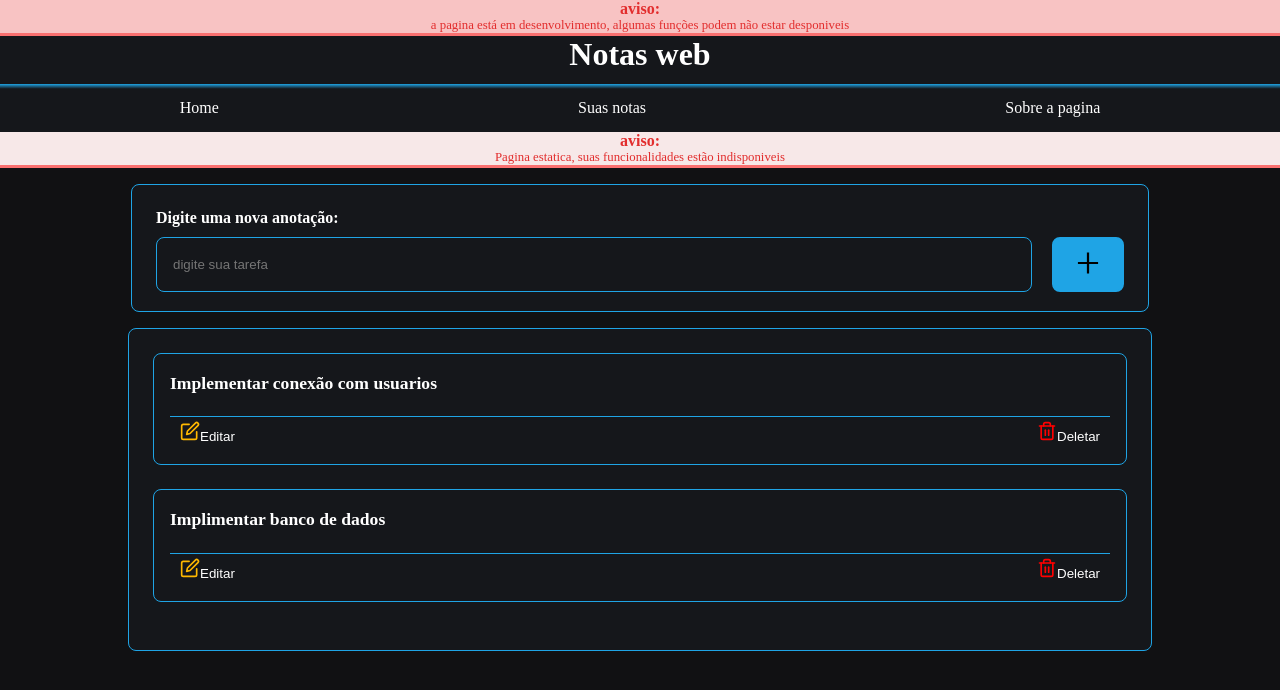
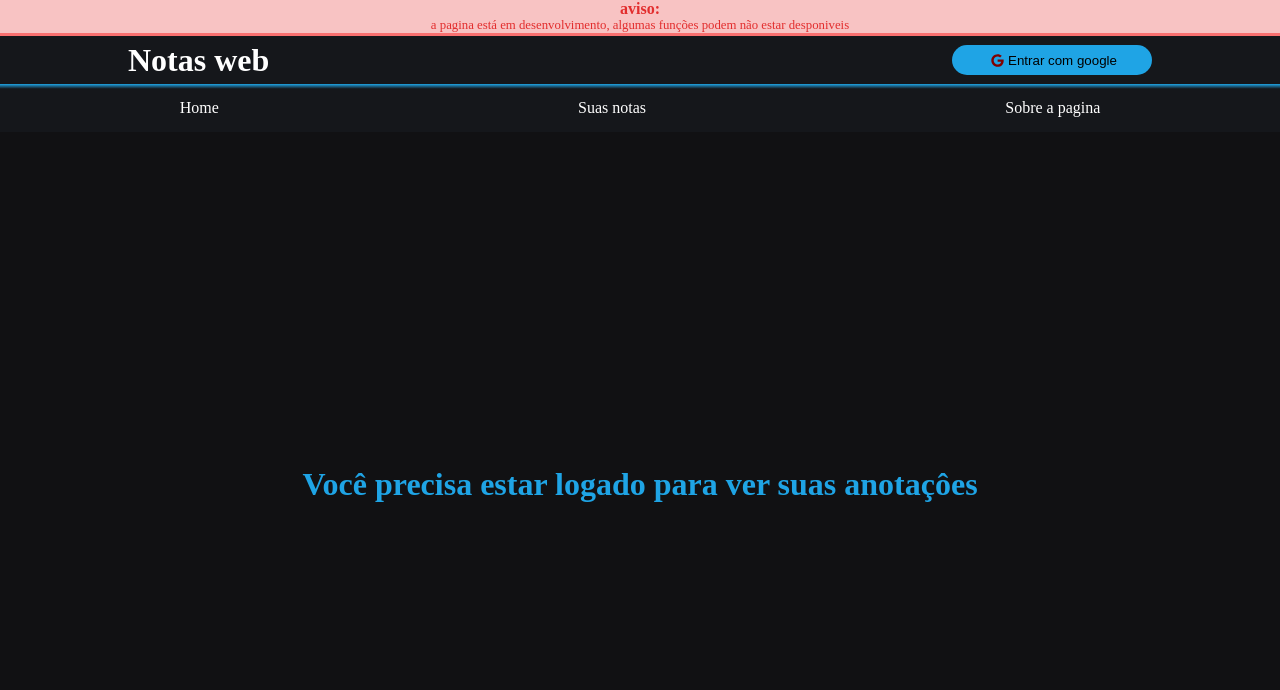
Before and after one commit to GBfds/notas_web, a Next.js app: page /notas in a window 1280 px wide. Shown: the top 690 px of the page. Built offline with nearby package versions, Linux system fonts and the light colour scheme; no server answers.

Commit message:
login com google

```diff
--- a/package.json
+++ b/package.json
@@ -11,12 +11,14 @@
   "dependencies": {
     "firebase": "^8.8.1",
     "next": "13.0.1",
+    "next-auth": "^4.16.4",
     "react": "18.2.0",
     "react-dom": "18.2.0",
     "react-icons": "^4.6.0",
     "sass": "^1.55.0"
   },
   "devDependencies": {
+    "@types/next-auth": "^3.15.0",
     "@types/node": "^18.11.9",
     "@types/react": "^18.0.24",
     "typescript": "^4.8.4"
--- a/src/components/Header/index.tsx
+++ b/src/components/Header/index.tsx
@@ -1,11 +1,14 @@
 import styles from "./styles.module.scss";
 import Link from "next/link";
+
+import { SingInButton } from "../SingInButton";
 
 export function Header(){
     return(
         <header className={styles.container}>
             <div>
                 <h1>Notas web</h1>
+                <SingInButton/>
 
             </div>
             <nav>
--- a/src/components/Header/styles.module.scss
+++ b/src/components/Header/styles.module.scss
@@ -9,9 +9,15 @@
     align-items: center;
 
     div{
+        display: flex;
+        flex-direction: row;
+        justify-content: space-between;
+        align-items: center;
+
         height: 3rem;
+        width: 80%;
         max-width: 1120px;
-        margin: 0 auto;
+        margin: 0 3rem;
     }
 
     nav{
--- /dev/null
+++ b/src/components/SingInButton/index.tsx
@@ -0,0 +1,34 @@
+import React from "react";
+import {useSession, signIn, signOut} from "next-auth/react";
+
+import styles from "./styles.module.scss";
+import {FaGoogle} from "react-icons/fa";
+import { FiXCircle } from "react-icons/fi";
+
+
+export function SingInButton(){
+
+    const {data: session} = useSession();
+
+
+    return session ? (
+        <button
+        type="button"
+        className={styles.singInButton}
+        onClick={() => signOut()}
+        >
+            <FaGoogle size={13} color="red"/>
+            Bem vindo!
+            <FiXCircle size={20}/>
+        </button>
+    ) : (
+        <button
+        type="button"
+        className={styles.singOutButton}
+        onClick={()=> signIn()}
+        >
+            <FaGoogle size={13}/>
+            Entrar com google
+        </button>
+    )
+}
--- /dev/null
+++ b/src/components/SingInButton/styles.module.scss
@@ -0,0 +1,16 @@
+.singInButton, .singOutButton{
+    width: 200px;
+    height: 30px;
+    border: 0;
+    border-radius: 15px;
+    background-color: var(--blue-900);
+    display: flex;
+    flex-direction: row;
+    justify-content: center;
+    align-items: center;
+
+    svg{
+        color: rgb(128, 0, 0);
+        margin:0 4px;
+    }
+}
--- a/src/pages/notas/index.tsx
+++ b/src/pages/notas/index.tsx
@@ -1,12 +1,17 @@
 import styles from "./styles.module.scss";
+
 import { StaticPage } from "../../components/StaticPage";
+import { useSession } from "next-auth/react";
 
 import {useState} from "react"
+
 import Head from "next/head";
 import { AiOutlinePlus } from "react-icons/ai";
 import { FiEdit, FiTrash2 } from "react-icons/fi";
 
 export default function Notas(){
+    const {data: session} = useSession();
+
     const [novaTarefa, setNovaTarefa] = useState("");
     const [edit, setEdit] = useState(false)
 
@@ -25,6 +30,14 @@ export default function Notas(){
     }
     function cancelEdit(){
         setEdit(false)
+    }
+
+    if(!session){
+        return(
+            <div className={styles.containerAalertLogin}>
+                <h1>Você precisa estar logado para ver suas anotaçôes</h1>
+            </div>
+        )
     }
 
     return(
--- a/src/pages/notas/styles.module.scss
+++ b/src/pages/notas/styles.module.scss
@@ -134,3 +134,18 @@
         }
     }
 }
+
+.containerAalertLogin{
+    width: 80%;
+    margin: 0 auto;
+    height: calc(100vh - 6rem);
+    display: flex;
+    justify-content: center;
+    align-items: center;
+
+    h1{
+        color: var(--blue-900);
+        font-size: 2rem;
+
+    }
+}
```
Also changed, not shown: src/pages/_app.tsx (+10 -6 lines), src/pages/api/auth/[...nextauth].ts (added, +17 -0 lines), src/pages/sobre/index.tsx (+1 -7 lines), 2 other files (tests, documents, lock files or other folders).
